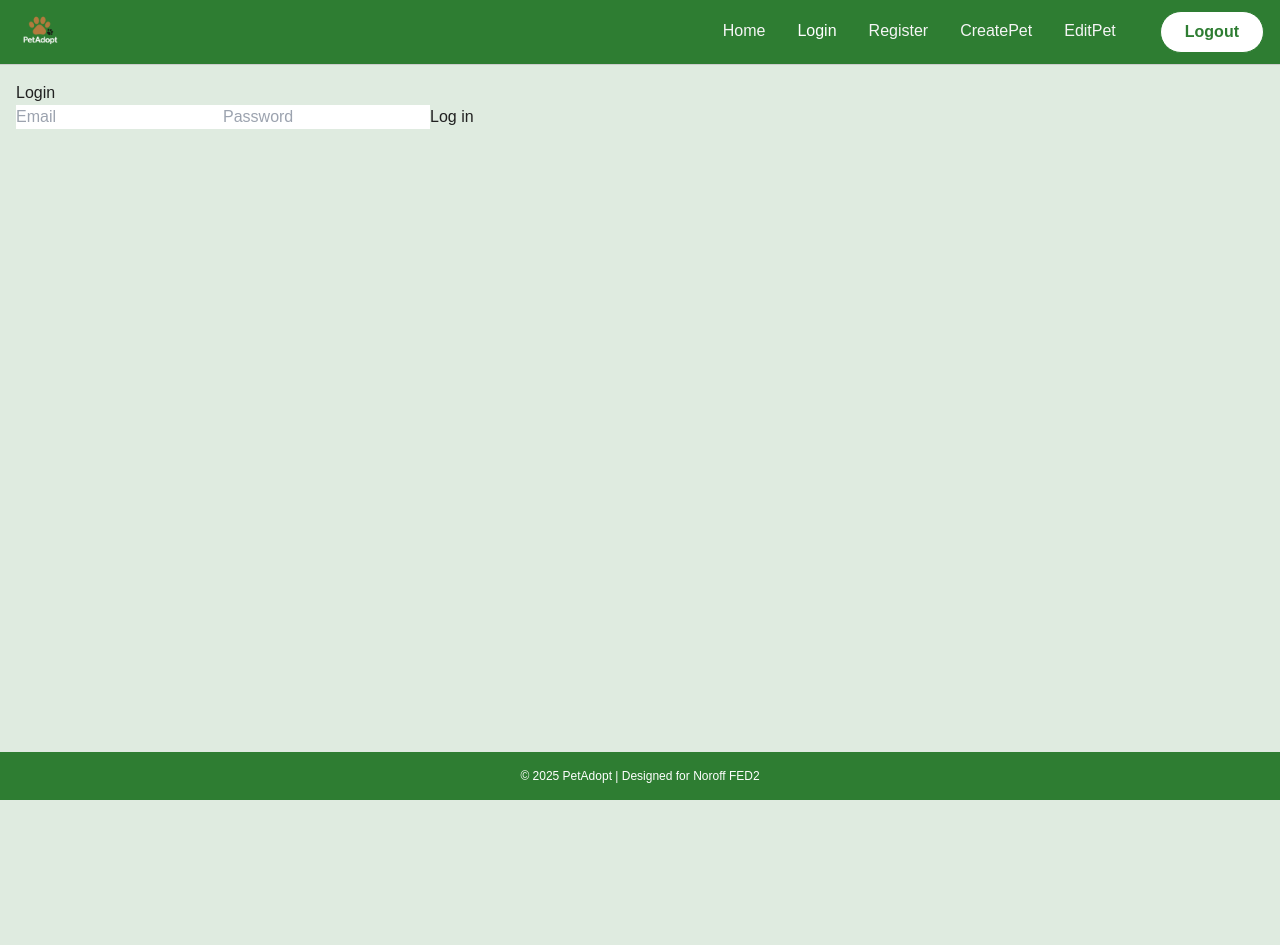
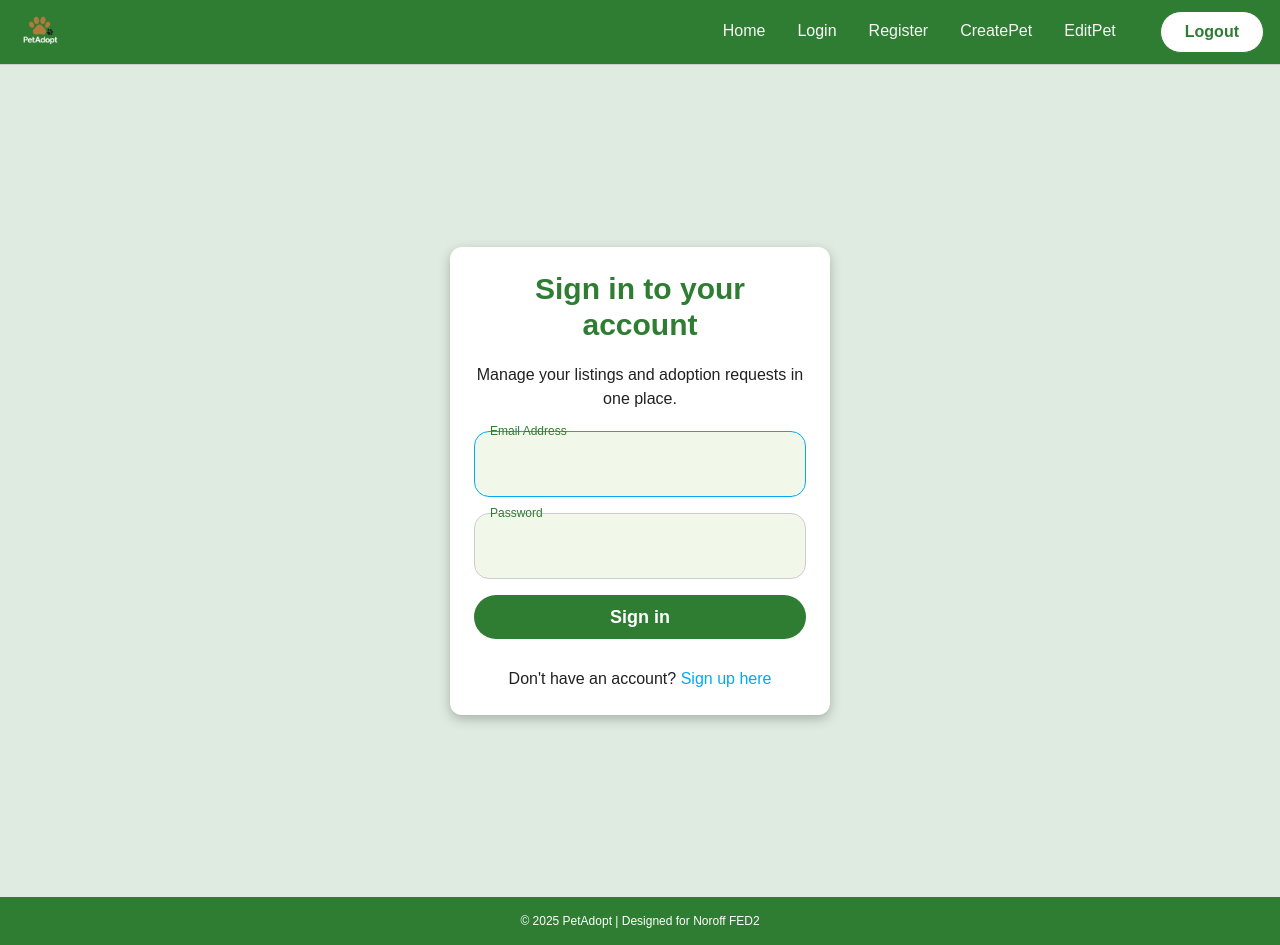
Before and after one commit to PatrickRoethe/Project-exam-resit-pet-adoption-site, a React (Vite) app: page /login in a window 1280 px wide. Before the commit the page ends 800 px from the top, so only its background shows below. Built offline with nearby package versions, Linux system fonts and the light colour scheme.

Commit message:
feat(auth/ui): add InputFloating component and integrate with Login page
- Created InputFloating with static label position
- Refactored Login.jsx to use InputFloating and match design

```diff
--- /dev/null
+++ b/src/components/InputFloating.jsx
@@ -0,0 +1,48 @@
+export default function InputFloating({
+  label,
+  name,
+  type = "text",
+  value,
+  onChange,
+  error,
+  disabled = false,
+  ...props
+}) {
+  // Du kan droppe isFocused/shouldFloat hvis du aldri skal flytte labelen
+  return (
+    <div className="relative w-full">
+      <input
+        id={name}
+        name={name}
+        type={type}
+        value={value}
+        onChange={onChange}
+        disabled={disabled}
+        autoComplete={type === "password" ? "current-password" : "on"}
+        className={`
+          w-full rounded-input bg-[#f1f8e9] px-4 pt-7 pb-2 text-base md:text-lg border border-border-default
+          transition-colors focus:outline-none ${
+            error ? "border-error" : "focus:border-secondary"
+          }
+          ${
+            disabled
+              ? "bg-neutral-light text-placeholder cursor-not-allowed border-neutral-light"
+              : ""
+          }
+        `}
+        {...props}
+      />
+      <label
+        htmlFor={name}
+        className="absolute left-4 -top-2 text-primary text-xs pointer-events-none"
+      >
+        {label}
+      </label>
+      {error && (
+        <span id={`${name}-error`} className="text-error text-xs mt-1 block">
+          {error}
+        </span>
+      )}
+    </div>
+  );
+}
--- a/src/pages/Login.jsx
+++ b/src/pages/Login.jsx
@@ -1,38 +1,76 @@
+import { useState } from "react";
 import { useForm } from "react-hook-form";
-import { useNavigate } from "react-router-dom";
+import { Link, useNavigate } from "react-router-dom";
 import { login } from "../api/auth";
+import Button from "../components/Button";
+import InputFloating from "../components/InputFloating"; // <-- Bruk denne!
 import { useAuthStore } from "../store/authStore";
 
 export default function Login() {
   const {
-    register,
     handleSubmit,
     formState: { errors },
+    setError,
+    setValue,
+    watch,
   } = useForm();
-
   const navigate = useNavigate();
+  const [loading, setLoading] = useState(false);
 
   const onSubmit = async (data) => {
+    setLoading(true);
     try {
       const result = await login(data);
       useAuthStore.getState().login(result.data, result.token);
-      console.log(" Login completed");
-      navigate("/"); // home
+      navigate("/"); // dashboard om tid
     } catch (error) {
-      console.log(" Login failed");
+      setError("email", { type: "manual", message: "Invalid credentials" });
+    } finally {
+      setLoading(false);
     }
   };
 
   return (
-    <form onSubmit={handleSubmit(onSubmit)}>
-      <h2>Login</h2>
-      <input placeholder="Email" {...register("email", { required: true })} />
-      <input
-        placeholder="Password"
-        type="password"
-        {...register("password", { required: true })}
-      />
-      <button type="submit">Log in</button>
-    </form>
+    <div className="flex flex-col items-center justify-center min-h-screen px-4">
+      <div className="bg-white rounded-card shadow-card p-6 w-full max-w-[380px] flex flex-col gap-5">
+        <h1 className="text-2xl md:text-3xl font-bold text-primary text-center">
+          Sign in to your account
+        </h1>
+        <p className="text-base text-neutral-dark text-center">
+          Manage your listings and adoption requests in one place.
+        </p>
+
+        <form onSubmit={handleSubmit(onSubmit)} className="flex flex-col gap-4">
+          <InputFloating
+            label="Email Address"
+            name="email"
+            type="email"
+            value={watch("email") || ""}
+            onChange={(e) => setValue("email", e.target.value)}
+            error={errors.email?.message}
+            autoFocus
+          />
+          <InputFloating
+            label="Password"
+            name="password"
+            type="password"
+            value={watch("password") || ""}
+            onChange={(e) => setValue("password", e.target.value)}
+            error={errors.password?.message}
+          />
+
+          <Button type="submit" variant="primary" fullWidth disabled={loading}>
+            {loading ? "Signing in..." : "Sign in"}
+          </Button>
+        </form>
+
+        <p className="text-center text-base mt-2">
+          Don't have an account?{" "}
+          <Link to="/register" className="text-secondary hover:underline">
+            Sign up here
+          </Link>
+        </p>
+      </div>
+    </div>
   );
 }
```
